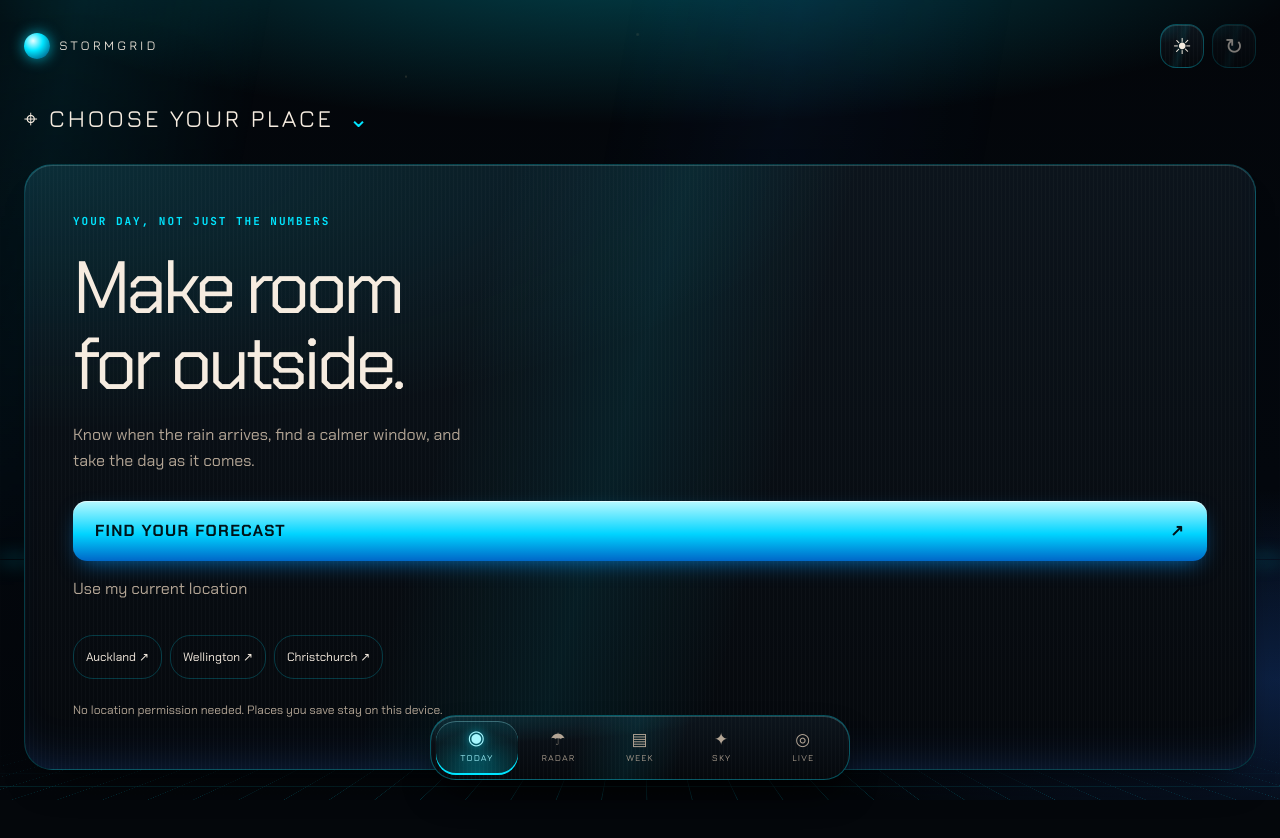
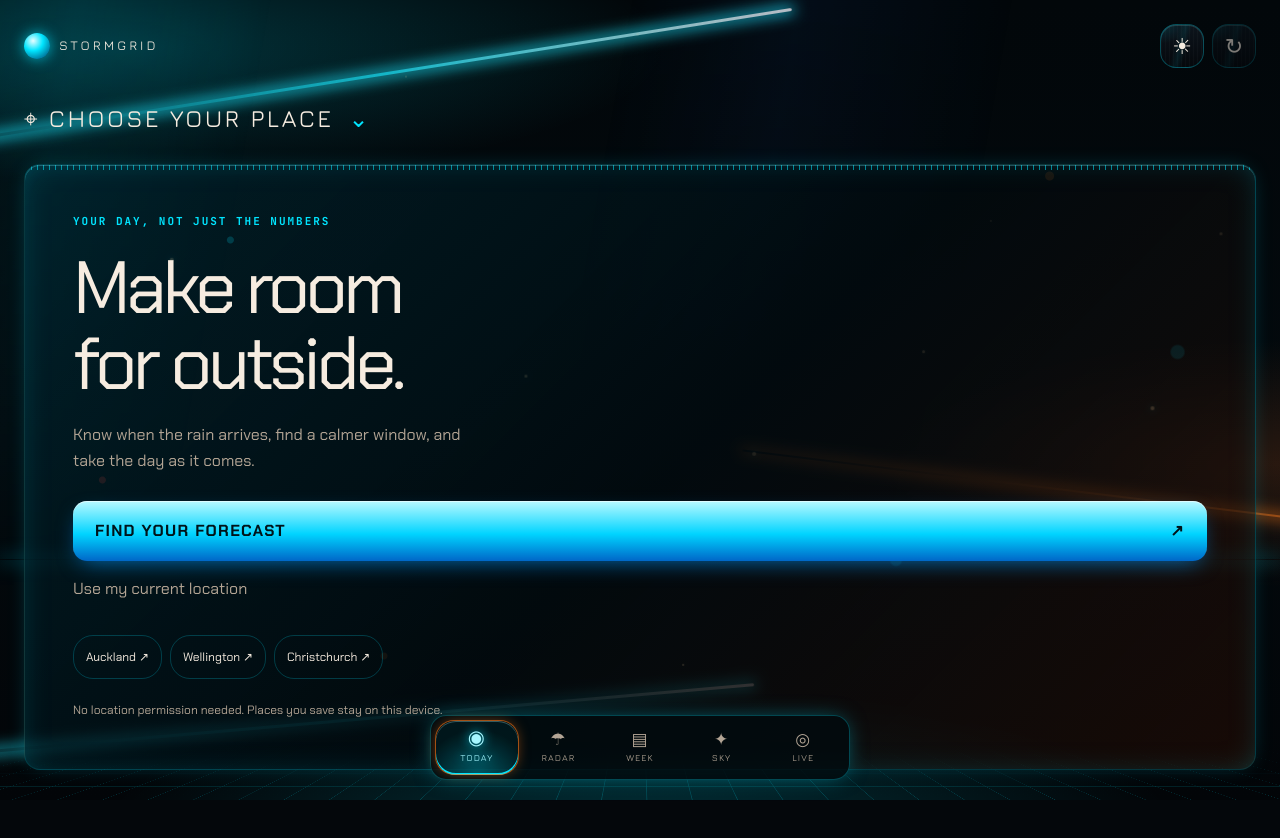
Before and after one commit to tripwire24/my-weather, a Next.js app: page / in a window 1280 px wide. Shown: the top 838 px of the page. Built offline with nearby package versions, Linux system fonts and the light colour scheme.

Commit message:
Update globals.css

```diff
--- a/src/app/globals.css
+++ b/src/app/globals.css
@@ -1148,3 +1148,40 @@ html,body { overflow-x:clip; }
 @media (prefers-reduced-motion:reduce) { .ambient .tron-floor { animation:none; } .day-app svg,.day-app path.draw { animation:none!important; stroke-dasharray:none; stroke-dashoffset:0; } }
 .day-app { overflow-x:hidden; overflow-x:clip; }
 .day-main { max-width:100%; overflow-x:hidden; overflow-x:clip; }
+
+/* ---- v10 EXOTIC TECH: dark-glass wall, cyan + orange neon, micro data, medallions ---- */
+.day-app { --ox:#ff7a1a; --ox-dim:rgba(255,122,26,.55); --tick:repeating-linear-gradient(90deg,rgba(0,229,255,.55) 0 1px,transparent 1px 6px); }
+.ambient::before { background:radial-gradient(60% 24% at 10% 6%,rgba(0,229,255,.2),transparent 70%),radial-gradient(44% 22% at 100% 58%,rgba(255,110,30,.15),transparent 70%),radial-gradient(60% 26% at 50% 104%,rgba(0,229,255,.2),transparent 70%),linear-gradient(180deg,#02070a,#03090d 55%,#020508); }
+.ambient .lbar { position:absolute; height:3px; border-radius:3px; color:#19e9ff; background:linear-gradient(90deg,transparent,currentColor 60%,#fff); box-shadow:0 0 14px 3px currentColor; opacity:.75; will-change:transform; }
+.ambient .lbar.l1 { top:11%; left:-20%; width:80%; transform:rotate(-9deg); animation:lbar 11s ease-in-out infinite alternate; }
+.ambient .lbar.l2 { top:63%; right:-30%; left:auto; width:70%; color:#ff7a1a; transform:rotate(7deg); opacity:.55; height:2px; animation:lbar 14s ease-in-out -4s infinite alternate-reverse; }
+.ambient .lbar.l3 { bottom:9%; left:-25%; width:75%; transform:rotate(-5deg); opacity:.6; animation:lbar 17s ease-in-out -8s infinite alternate; }
+@keyframes lbar { from { translate:-8% 0; } to { translate:14% 0; } }
+.ambient .bokeh { position:absolute; inset:0; opacity:.9; background:radial-gradient(circle at 18% 30%,rgba(0,229,255,.5) 0 3px,transparent 4px),radial-gradient(circle at 82% 22%,rgba(255,122,26,.55) 0 4px,transparent 5px),radial-gradient(circle at 70% 70%,rgba(0,229,255,.4) 0 5px,transparent 7px),radial-gradient(circle at 30% 82%,rgba(255,122,26,.45) 0 3px,transparent 4px),radial-gradient(circle at 92% 44%,rgba(0,229,255,.35) 0 6px,transparent 8px),radial-gradient(circle at 8% 60%,rgba(255,59,48,.4) 0 3px,transparent 4px); animation:bokeh 8s ease-in-out infinite alternate; }
+@keyframes bokeh { from { opacity:.45; } to { opacity:1; } }
+/* cards: dark glass panels with schematic edge */
+.day-app .planner-card,.day-app .v2-card,.day-app .stat-card,.day-app .sg-card,.day-app .space-y-2 > *,.day-app .welcome-card { position:relative; border-radius:16px!important; border:1px solid rgba(0,229,255,.2)!important; background:var(--tick) 0 0/100% 5px no-repeat,linear-gradient(135deg,rgba(0,52,66,.5),rgba(2,10,14,.86) 52%,rgba(46,16,4,.5))!important; box-shadow:inset 0 1px 0 rgba(120,240,255,.28),inset 0 0 40px -22px rgba(0,229,255,.5),0 0 24px -10px rgba(0,229,255,.4)!important; clip-path:none!important; overflow:hidden; }
+.day-app .planner-card::before,.day-app .v2-card::before,.day-app .stat-card::before,.day-app .sg-card::before { content:''; position:absolute; inset:7px; pointer-events:none; border-radius:0; background:linear-gradient(var(--sg-cyan),var(--sg-cyan)) 0 0/12px 1.5px no-repeat,linear-gradient(var(--sg-cyan),var(--sg-cyan)) 0 0/1.5px 12px no-repeat,linear-gradient(var(--ox),var(--ox)) 100% 100%/12px 1.5px no-repeat,linear-gradient(var(--ox),var(--ox)) 100% 100%/1.5px 12px no-repeat; opacity:.9; }
+.day-app .planner-card::after,.day-app .v2-card::after,.day-app .stat-card::after,.day-app .sg-card::after { content:''; position:absolute; top:11px; right:14px; width:34px; height:5px; pointer-events:none; background:radial-gradient(circle,var(--ox) 1.3px,transparent 1.8px) 0 50%/7px 5px repeat-x; filter:drop-shadow(0 0 3px var(--ox)); }
+.day-app .stat-card strong,.day-app .now-metrics strong { color:#e8fdff; text-shadow:0 0 14px rgba(0,229,255,.7); }
+.day-app .stat-card span,.day-app .now-metrics span,.day-app .section-heading p,.day-app .sg-label { color:var(--ox); text-shadow:0 0 8px rgba(255,122,26,.5); }
+/* medallions: rings with a neon orange arc */
+.day-app .score-ring { position:relative; border-radius:50%; background:radial-gradient(circle,rgba(0,229,255,.12),rgba(2,8,12,.9) 68%); box-shadow:0 0 0 1px rgba(0,229,255,.5),0 0 18px rgba(0,229,255,.5),inset 0 0 14px rgba(0,229,255,.35); }
+.day-app .score-ring::after { content:''; position:absolute; inset:-6px; border-radius:50%; border:2px solid transparent; border-top-color:var(--ox); border-left-color:var(--ox-dim); filter:drop-shadow(0 0 5px var(--ox)); animation:spin 7s linear infinite; }
+.day-app .now-metrics > div { border-radius:14px!important; border-color:rgba(0,229,255,.3)!important; background:linear-gradient(180deg,rgba(0,40,52,.6),rgba(2,8,12,.85))!important; box-shadow:inset 0 0 18px -8px var(--sg-cyan); }
+.day-app .day-nav { border-radius:16px; background:rgba(2,10,14,.82); border:1px solid rgba(0,229,255,.28); box-shadow:0 0 22px -6px rgba(0,229,255,.5); }
+.day-app .day-nav button[aria-current="page"],.day-app .day-nav .active { box-shadow:0 0 0 1px var(--ox-dim),0 0 14px -2px var(--ox-dim); }
+.day-app .day-nav button.active svg,.day-app .day-nav .active svg { color:var(--ox); }
+.day-app .section-heading h1,.day-app .section-heading h2,.day-app .v2-card h2,.day-app .planner-card h2 { text-shadow:0 0 12px rgba(0,229,255,.5); }
+.day-app .v2-card h3,.day-app .window-result h3 { color:#e8fdff; }
+.day-app .rain-strip span,.day-app .kp-strip span { box-shadow:0 0 8px -1px currentColor; }
+@media (prefers-reduced-motion:reduce) { .ambient .lbar,.ambient .bokeh,.day-app .score-ring::after { animation:none!important; } }
+/* v10b: HUD frames (angled corners), mini chart motif, concentric rings round the hero */
+.day-app .planner-card,.day-app .v2-card,.day-app .stat-card,.day-app .sg-card,.day-app .space-y-2 > * { clip-path:polygon(0 0,calc(100% - 16px) 0,100% 16px,100% 100%,16px 100%,0 calc(100% - 16px))!important; border-radius:0!important; }
+.day-app .planner-card::before,.day-app .v2-card::before,.day-app .stat-card::before,.day-app .sg-card::before { inset:0; background:linear-gradient(var(--sg-cyan),var(--sg-cyan)) 6px 6px/14px 1.5px no-repeat,linear-gradient(var(--sg-cyan),var(--sg-cyan)) 6px 6px/1.5px 14px no-repeat,linear-gradient(var(--ox),var(--ox)) calc(100% - 6px) calc(100% - 6px)/14px 1.5px no-repeat,linear-gradient(var(--ox),var(--ox)) calc(100% - 6px) calc(100% - 6px)/1.5px 14px no-repeat,linear-gradient(45deg,transparent calc(50% - 1px),var(--sg-cyan) calc(50% - .5px) calc(50% + .5px),transparent calc(50% + 1px)) 100% 0/16px 16px no-repeat,linear-gradient(45deg,transparent calc(50% - 1px),var(--ox) calc(50% - .5px) calc(50% + .5px),transparent calc(50% + 1px)) 0 100%/16px 16px no-repeat; }
+.day-app .planner-card::after,.day-app .v2-card::after,.day-app .stat-card::after,.day-app .sg-card::after { right:24px; width:74px; height:12px; top:10px; background:radial-gradient(circle,var(--ox) 1.3px,transparent 1.8px) 100% 3px/7px 5px repeat-x,linear-gradient(var(--sg-cyan),var(--sg-cyan)) 0 100%/2px 4px no-repeat,linear-gradient(var(--sg-cyan),var(--sg-cyan)) 4px 100%/2px 9px no-repeat,linear-gradient(var(--sg-cyan),var(--sg-cyan)) 8px 100%/2px 6px no-repeat,linear-gradient(var(--sg-cyan),var(--sg-cyan)) 12px 100%/2px 11px no-repeat,linear-gradient(var(--sg-cyan),var(--sg-cyan)) 16px 100%/2px 5px no-repeat,linear-gradient(var(--sg-cyan),var(--sg-cyan)) 20px 100%/2px 8px no-repeat; filter:drop-shadow(0 0 3px rgba(0,229,255,.8)); }
+.day-app .now-card::before,.day-app .now-card::after { display:block!important; content:''; position:absolute; left:50%; top:50%; aspect-ratio:1; border-radius:50%; pointer-events:none; z-index:0; translate:-50% -50%; background:none; animation:ringspin 46s linear infinite; }
+.day-app .now-card::before { width:104%; border:1px dashed rgba(0,229,255,.4); box-shadow:0 0 18px -4px rgba(0,229,255,.5),inset 0 0 28px -10px rgba(0,229,255,.5); }
+.day-app .now-card::after { width:122%; border:2px solid transparent; border-top-color:var(--ox); border-right-color:rgba(255,122,26,.25); filter:drop-shadow(0 0 6px var(--ox)); animation-duration:28s; animation-direction:reverse; transform:none; left:50%; top:50%; height:auto; }
+@keyframes ringspin { to { rotate:360deg; } }
+@media (prefers-reduced-motion:reduce) { .day-app .now-card::before,.day-app .now-card::after { animation:none!important; } }
```
